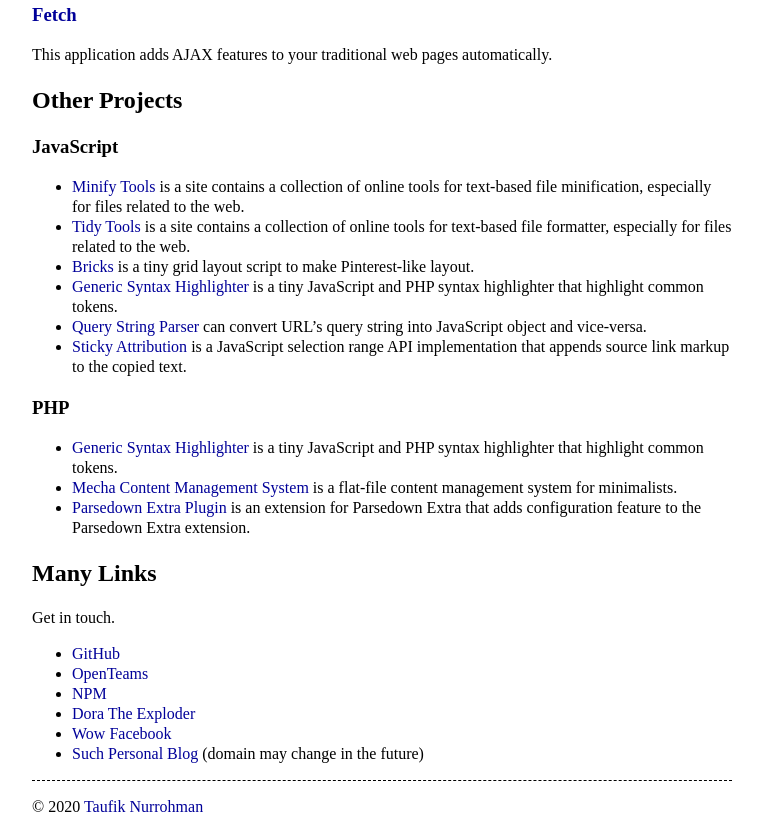
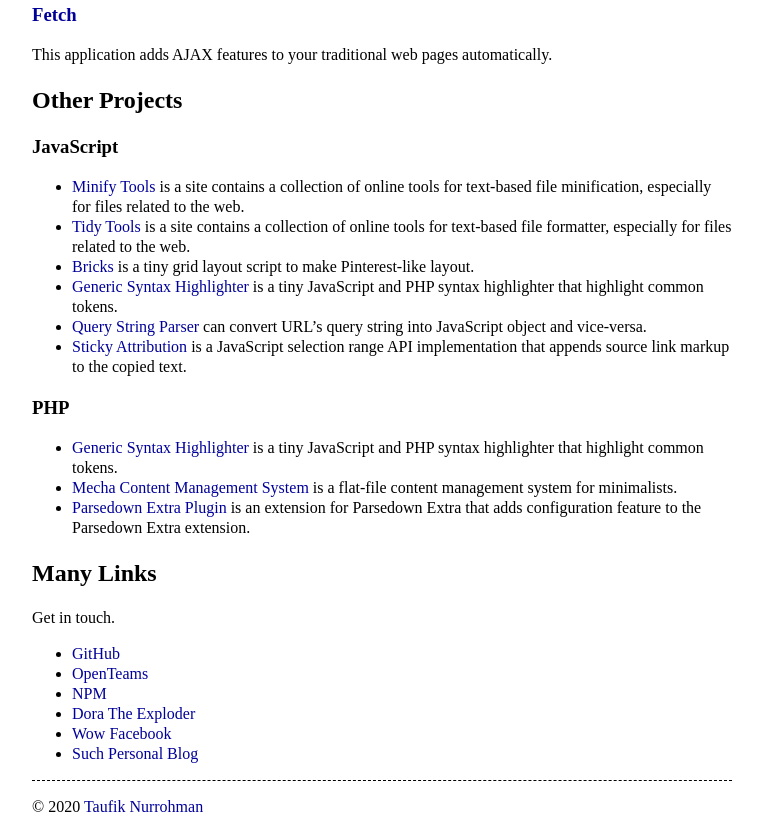
Before and after one commit to taufik-nurrohman/taufik-nurrohman.github.io, a plain HTML site: page index.html in a window 1280 px wide. Shown: the part 695-1528 px from the top of the page, without its empty margins (258-1021 px from the left). Drawn offline with Linux system fonts and the light colour scheme.

Commit message:
Change Blog Domain

```diff
--- a/index.html
+++ b/index.html
@@ -124,7 +124,7 @@
         <li><a href="https://www.npmjs.com/~taufik-nurrohman" target="_blank">NPM</a></li>
         <li><a href="https://dte.web.id" target="_blank">Dora The Exploder</a></li>
         <li><a href="https://facebook.com/ta.tau.taufik" target="_blank">Wow Facebook</a></li>
-        <li><a href="https://latitudu.tk" target="_blank">Such Personal Blog</a> (domain may change in the future)</li>
+        <li><a href="https://taufik-nurrohman.com" target="_blank">Such Personal Blog</a></li>
       </ul>
     </nav>
     <footer>
```
